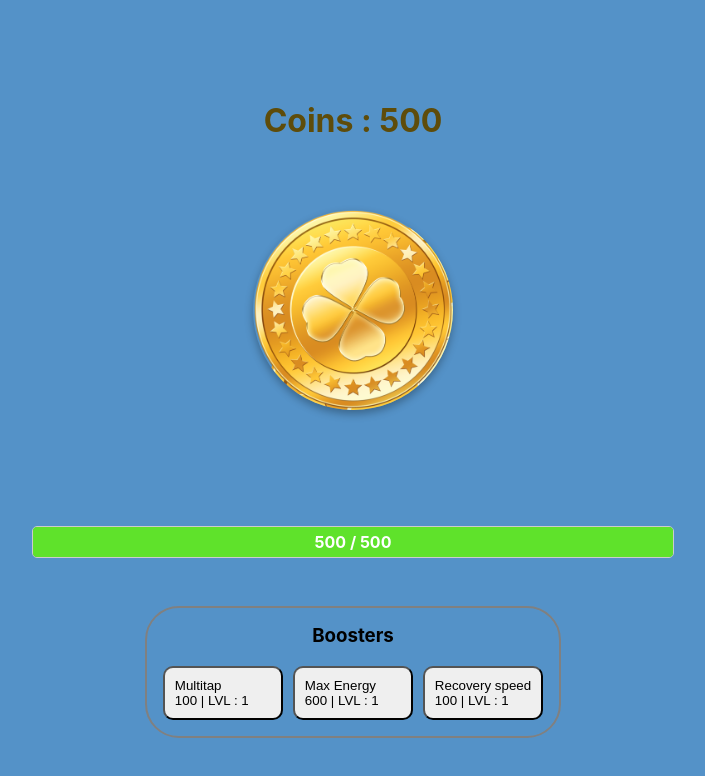
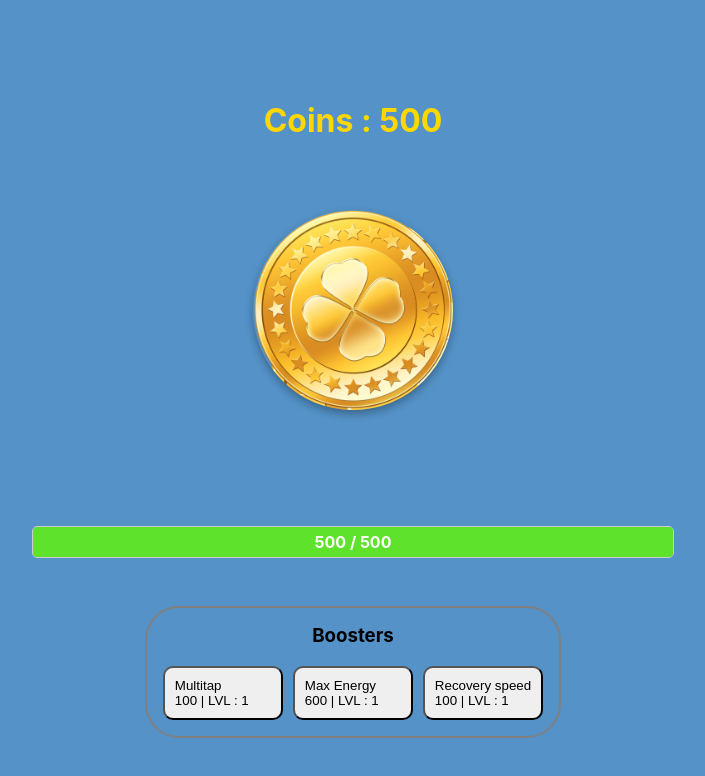
Before and after one commit to Wowaxur/taptapgame, a React (Create React App) app: page / in a window 1280 px wide. Shown: the top 776 px of the page, without its empty margins (287-992 px from the left). Built offline with nearby package versions, Linux system fonts and the light colour scheme.

Commit message:
change color scorebar

```diff
--- a/src/components/scoreBar/scoreBar.module.css
+++ b/src/components/scoreBar/scoreBar.module.css
@@ -1,3 +1,4 @@
 .scoreBar {
-    color: #5e4c0a;
+    color: #FFD700
+;
 }
```
